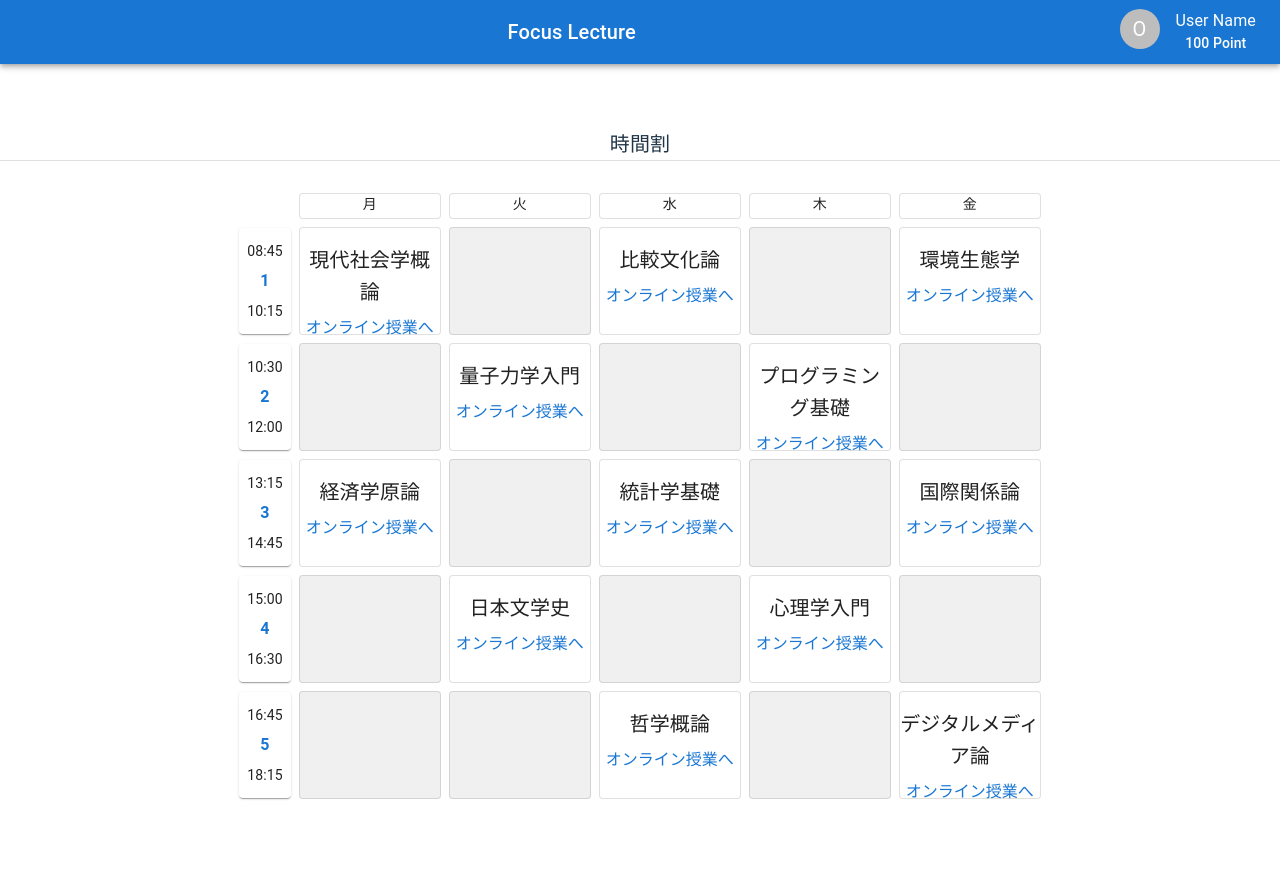
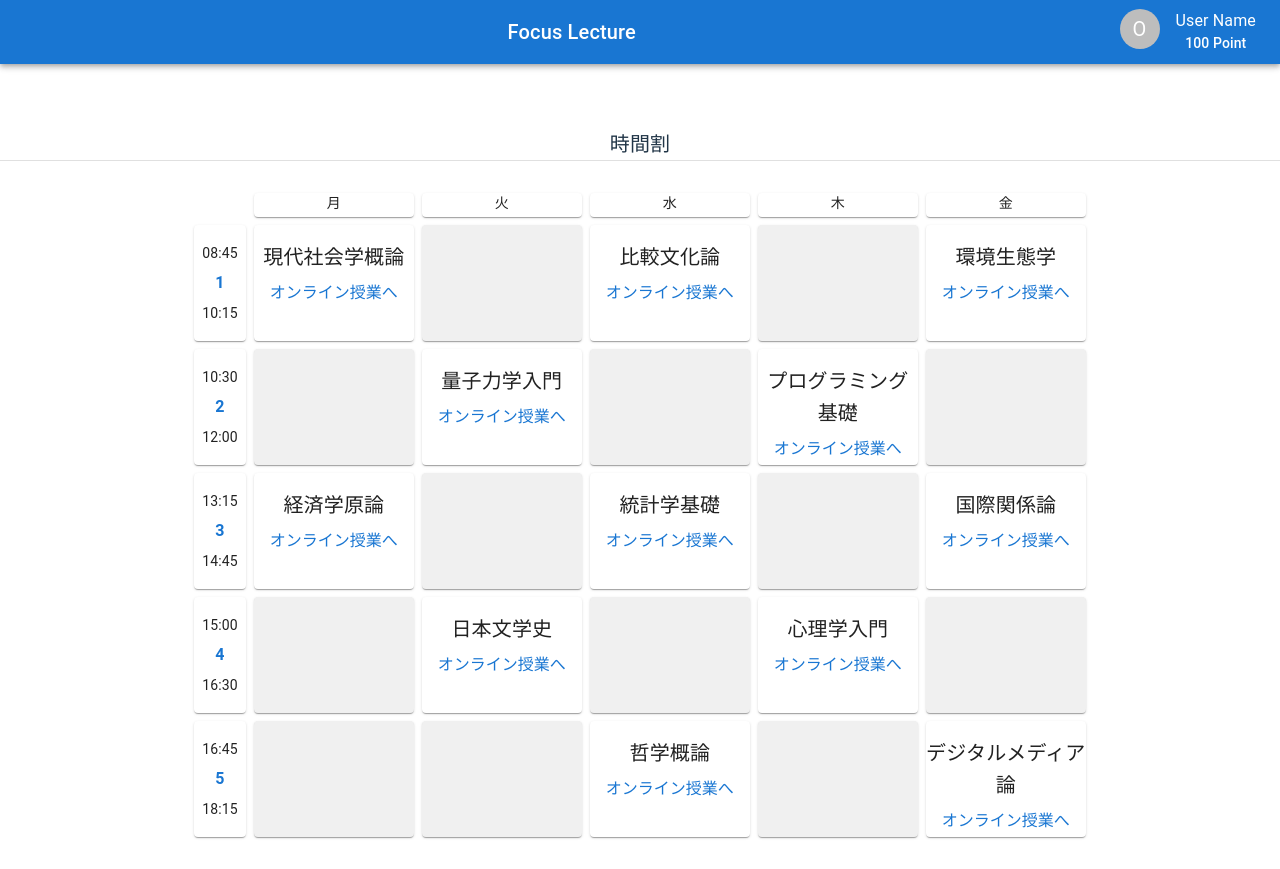
Before and after one commit to Tdrj2716/benesse_competition, a React (Vite) app in the folder frontend/: page /schedule in a window 1280 px wide. Before the commit the page ends 831 px from the top, so only its background shows below. Built offline with nearby package versions, Linux system fonts and the light colour scheme.

Commit message:
fix card styling

```diff
--- a/frontend/src/components/ClassCard.tsx
+++ b/frontend/src/components/ClassCard.tsx
@@ -4,6 +4,7 @@ import { Link, Paper, Typography } from "@mui/material";
 import { useNavigate } from "react-router-dom";
 
 import { pageLink } from "../constants/link";
+import { cardHeight, cardVariant, cardWidth } from "../constants/styleVariables";
 import { LectureBase } from "../types/schedule";
 
 type ClassCardProps = Partial<LectureBase>;
@@ -17,10 +18,10 @@ const ClassCard: React.FC<ClassCardProps> = (props: ClassCardProps) => {
 
   return (
     <Paper
-      variant="outlined"
+      variant={cardVariant}
       sx={{
-        width: "140px",
-        height: "90px",
+        width: cardWidth,
+        height: cardHeight,
         paddingTop: 2,
         bgcolor: isValidProps ? "white" : "#f0f0f0",
       }}
--- a/frontend/src/components/PeriodLabel.tsx
+++ b/frontend/src/components/PeriodLabel.tsx
@@ -2,16 +2,17 @@ import React from "react";
 
 import { Box, Paper, Typography } from "@mui/material";
 
+import { cardHeight, cardVariant } from "../constants/styleVariables";
 import { Period } from "../types/schedule";
 
 const PeriodLabel: React.FC<Period> = (props: Period) => {
   const { startTime, endTime, periodNumber } = props;
 
   return (
-    <Paper>
+    <Paper variant={cardVariant}>
       <Box
         p={1}
-        height="90px"
+        height={cardHeight}
         display="flex"
         flexDirection="column"
         alignItems="center"
--- a/frontend/src/components/WeekdayLabel.tsx
+++ b/frontend/src/components/WeekdayLabel.tsx
@@ -2,6 +2,7 @@ import React from "react";
 
 import { Card, Typography } from "@mui/material";
 
+import { cardVariant, cardWidth } from "../constants/styleVariables";
 import { DayOfWeek } from "../types/schedule";
 
 interface WeekdayLabelProps {
@@ -29,10 +30,10 @@ const WeekdayLabel: React.FC<WeekdayLabelProps> = (props: WeekdayLabelProps) =>
   const { day } = props;
   return (
     <Card
-      variant="outlined"
+      variant={cardVariant}
       sx={{
         // borderRadius: '4px',
-        width: "140px",
+        width: cardWidth,
         height: "24px",
       }}
     >
--- /dev/null
+++ b/frontend/src/constants/styleVariables.ts
@@ -0,0 +1,3 @@
+export const cardWidth = "160px";
+export const cardHeight = "100px";
+export const cardVariant = "elevation";
```
